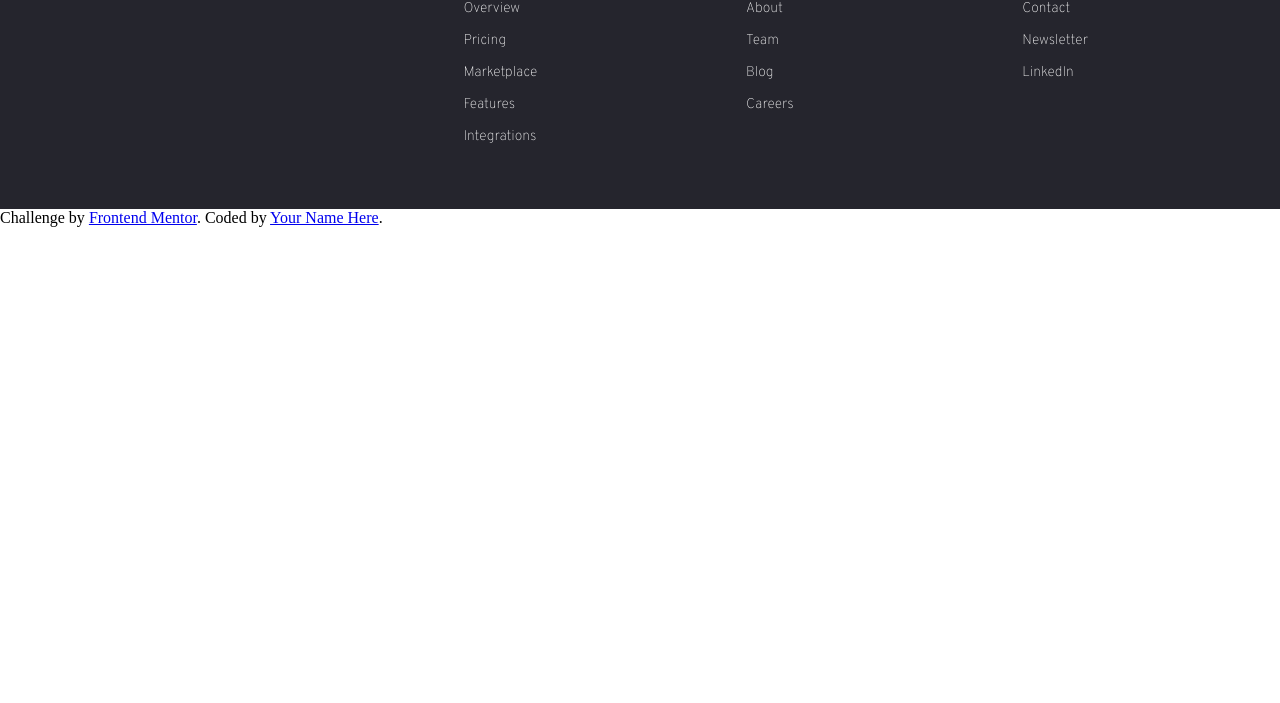
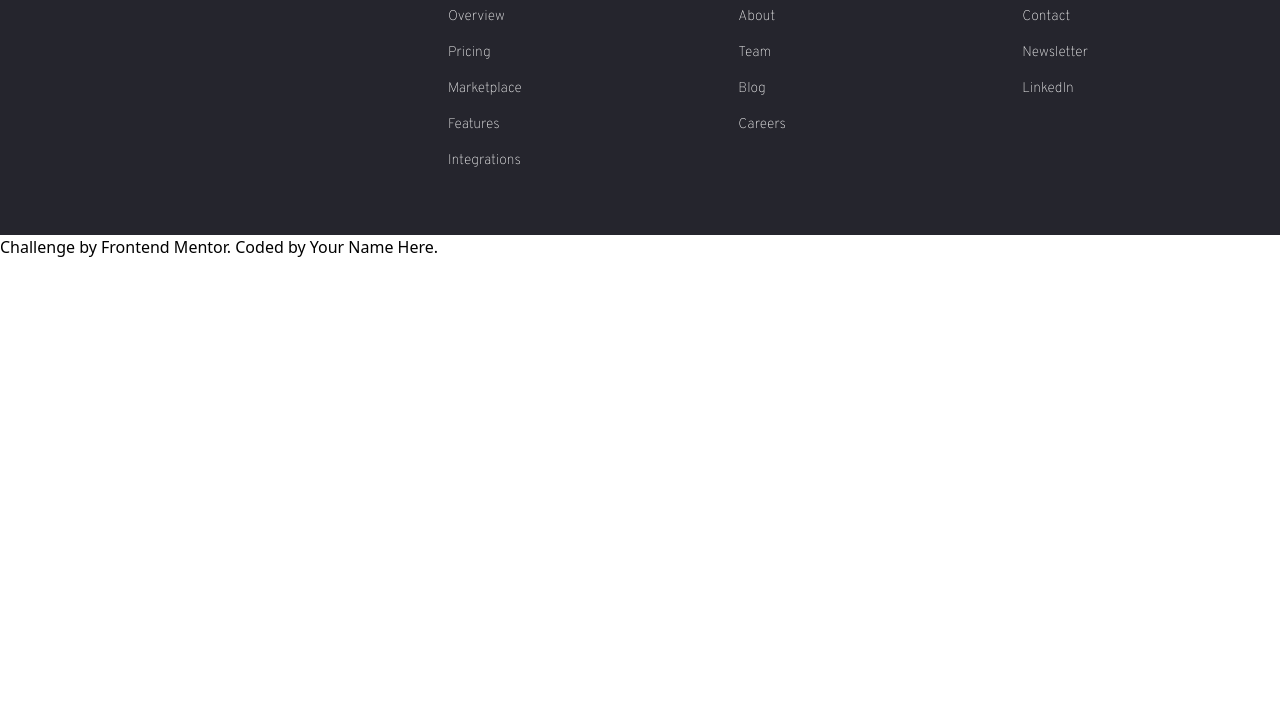
Before and after one commit to NerdJs6912/group5-blog-project, a plain HTML site: page index.html in a window 1280 px wide. Shown: the part 97-800 px from the top of the page. Drawn offline with nearby package versions, Linux system fonts and the light colour scheme.

Commit message:
added commented fle

```diff
--- a/index.html
+++ b/index.html
@@ -6,7 +6,7 @@
 
   <link rel="icon" type="image/png" sizes="32x32" href="./images/favicon-32x32.png">
 
-  <!-- <script src="https://cdn.jsdelivr.net/npm/@tailwindcss/browser@4"></script> -->
+  <script src="https://cdn.jsdelivr.net/npm/@tailwindcss/browser@4"></script>
   <link rel="stylesheet" href="style.css">
 
 
```
